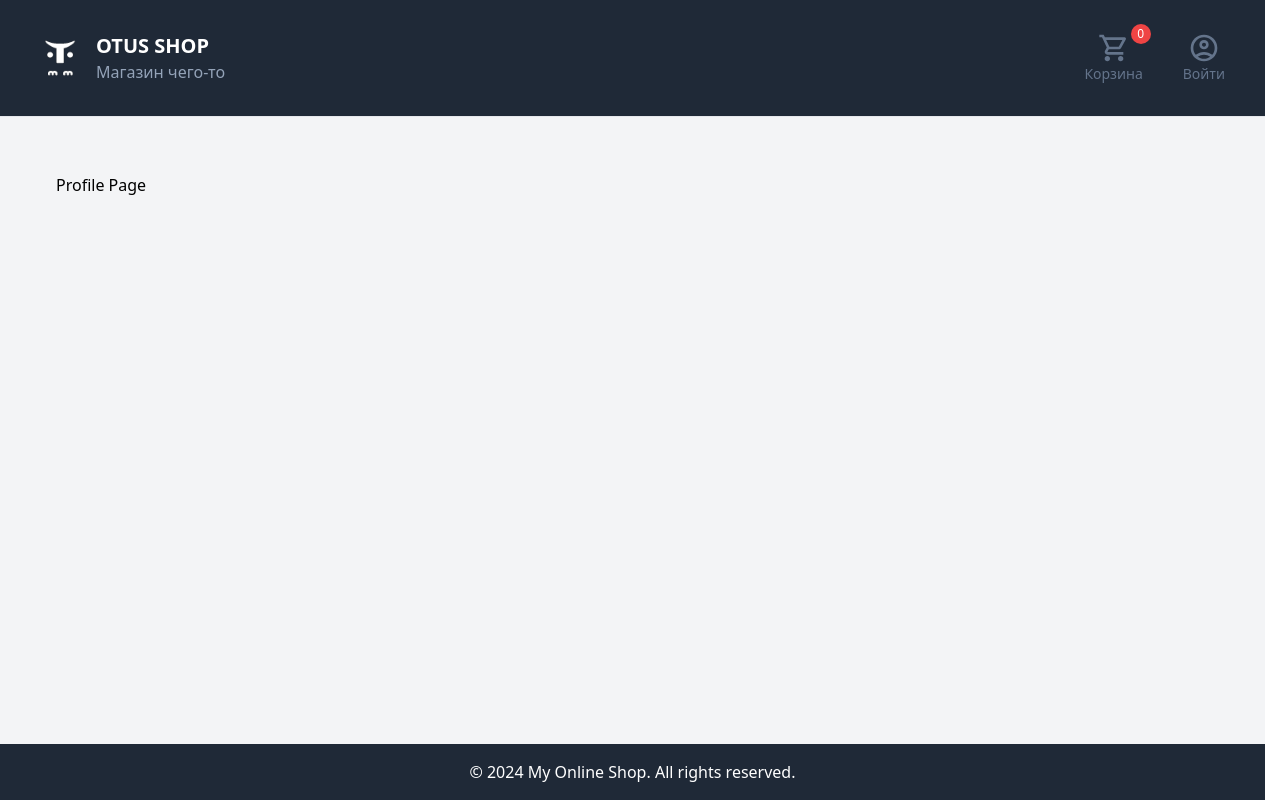
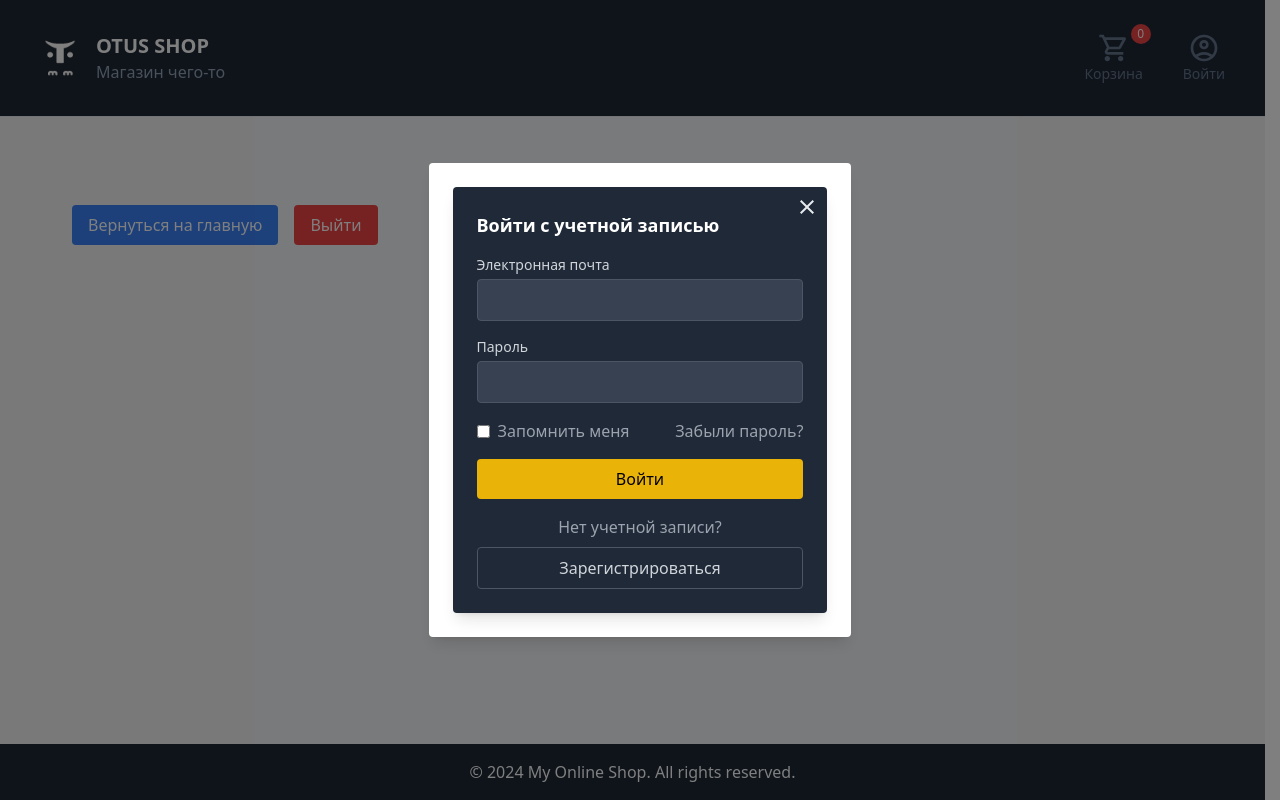
Before and after one commit to Bogrado/otus-shop, a Vue app: page /profile in a window 1280 px wide. Both pictures are taken after a click on the item "Войти". Built offline with nearby package versions, Linux system fonts and the light colour scheme.

Commit message:
add registration and authentication

```diff
--- a/src/App.vue
+++ b/src/App.vue
@@ -20,8 +20,17 @@
 import AppHeader from '@/components/AppHeader.vue'
 import { vAutoAnimate } from '@formkit/auto-animate'
 import { useLoadingStore } from '@/stores/loadingStore.js'
+import { useAuthStore } from '@/stores/authStore.js'
+import { onMounted } from 'vue'
 
 const loadingStore = useLoadingStore()
+const authStore = useAuthStore()
+
+onMounted(() => {
+  if (authStore.token) {
+    authStore.fetchUser()
+  }
+})
 </script>
 
 <style>
--- a/src/components/AppHeader.vue
+++ b/src/components/AppHeader.vue
@@ -2,7 +2,9 @@
 import ShoppingCartIcon from '@/components/icons/ShoppingCartIcon.vue'
 import { useCartStore } from '@/stores/cartStore.js'
 import { useModalStore } from '@/stores/modalStore.js'
+import { useAuthStore } from '@/stores/authStore.js'
 import { ref, computed } from 'vue'
+import { useRouter } from 'vue-router'
 import AccountIcon from '@/components/icons/AccountIcon.vue'
 import AppModal from '@/components/AppModal.vue'
 import LoginForm from '@/components/LoginForm.vue'
@@ -10,9 +12,10 @@ import RegisterForm from '@/components/RegisterForm.vue'
 
 const cartStore = useCartStore()
 const modalStore = useModalStore()
+const authStore = useAuthStore()
+const router = useRouter()
 
 const totalItems = computed(() => cartStore.totalItems)
-const showDropdown = ref(false)
 const modalType = ref('')
 
 const openLoginModal = () => {
@@ -29,7 +32,18 @@ const closeModal = () => modalStore.closeModal()
 
 const isLoginModalOpen = computed(() => modalStore.isOpen && modalType.value === 'login')
 const isRegisterModalOpen = computed(() => modalStore.isOpen && modalType.value === 'register')
+const isLoggedIn = computed(() => !!authStore.token)
+const user = computed(() => authStore.user)
+
+const handleAccountClick = () => {
+  if (isLoggedIn.value) {
+    router.push('/profile')
+  } else {
+    openLoginModal()
+  }
+}
 </script>
+
 <template>
   <header
     v-auto-animate
@@ -58,21 +72,12 @@ const isRegisterModalOpen = computed(() => modalStore.isOpen && modalType.value
           </span>
         </li>
       </router-link>
-      <li
-        v-auto-animate
-        class="relative flex flex-col items-center text-slate-500 cursor-pointer hover:text-white"
-        @mouseenter="showDropdown = true"
-        @mouseleave="showDropdown = false"
-      >
+      <li class="relative flex flex-col items-center text-slate-500 cursor-pointer hover:text-white"
+          @click="handleAccountClick" v-auto-animate>
         <account-icon class="w-8 h-8 fill-current" />
-        <span class="text-sm">Войти</span>
-        <div v-if="showDropdown" class="absolute top-12 right-0 bg-white shadow-lg rounded-md p-4">
-          <button @click="openLoginModal" class="block w-full text-left mb-2 border-b border-slate-700 text-black">
-            Войти
-          </button>
-          <button @click="openRegisterModal" class="block w-full text-left border-b border-slate-700 text-black">
-            Зарегистрироваться
-          </button>
+        <span v-if="!isLoggedIn" class="text-sm">Войти</span>
+        <div v-else class="text-sm flex flex-col items-center">
+          <span class="text-sm">{{ user?.fullName }}</span>
         </div>
       </li>
     </ul>
--- a/src/components/LoginForm.vue
+++ b/src/components/LoginForm.vue
@@ -1,11 +1,12 @@
 <template>
-  <form class="space-y-4 bg-gray-800 p-6 rounded shadow-lg">
+  <form @submit.prevent="login" class="space-y-4 bg-gray-800 p-6 rounded shadow-lg">
     <h2 class="text-white text-lg font-bold mb-4">Войти с учетной записью</h2>
     <div>
       <label for="login-email" class="block text-sm font-medium text-gray-300">Электронная почта</label>
       <input
         id="login-email"
         type="email"
+        v-model="email"
         class="mt-1 block w-full p-2 border rounded bg-gray-700 text-white border-gray-600"
         required
       />
@@ -15,6 +16,7 @@
       <input
         id="login-password"
         type="password"
+        v-model="password"
         class="mt-1 block w-full p-2 border rounded bg-gray-700 text-white border-gray-600"
         required
       />
@@ -27,6 +29,7 @@
       <a href="#" class="hover:text-white">Забыли пароль?</a>
     </div>
     <button
+      @click="login"
       type="submit"
       class="w-full bg-yellow-500 text-black py-2 rounded hover:bg-yellow-600 transition"
     >
@@ -42,5 +45,22 @@
         Зарегистрироваться
       </button>
     </div>
+    <p v-if="error" class="text-red-500 mt-4">{{ error }}</p>
   </form>
 </template>
+
+<script setup>
+import { computed, ref } from 'vue'
+import { useAuthStore } from '@/stores/authStore'
+
+const authStore = useAuthStore()
+const email = ref('')
+const password = ref('')
+
+const login = async () => {
+  console.log(1)
+  await authStore.login(email.value, password.value)
+}
+
+const error = computed(() => authStore.error)
+</script>
--- a/src/components/RegisterForm.vue
+++ b/src/components/RegisterForm.vue
@@ -1,11 +1,22 @@
 <template>
-  <form class="space-y-4 bg-gray-800 p-6 rounded shadow-lg w-96">
+  <form @submit.prevent="register" class="space-y-4 bg-gray-800 p-6 rounded shadow-lg w-96">
     <h2 class="text-white text-lg font-bold mb-4">Создать учетную запись</h2>
+    <div>
+      <label for="register-fullName" class="block text-sm font-medium text-gray-300">Полное имя</label>
+      <input
+        id="register-fullName"
+        type="text"
+        v-model="fullName"
+        class="mt-1 block w-full p-2 border rounded bg-gray-700 text-white border-gray-600"
+        required
+      />
+    </div>
     <div>
       <label for="register-email" class="block text-sm font-medium text-gray-300">Электронная почта</label>
       <input
         id="register-email"
         type="email"
+        v-model="email"
         class="mt-1 block w-full p-2 border rounded bg-gray-700 text-white border-gray-600"
         required
       />
@@ -15,6 +26,7 @@
       <input
         id="register-password"
         type="password"
+        v-model="password"
         class="mt-1 block w-full p-2 border rounded bg-gray-700 text-white border-gray-600"
         required
       />
@@ -24,11 +36,13 @@
       <input
         id="register-confirm-password"
         type="password"
+        v-model="confirmPassword"
         class="mt-1 block w-full p-2 border rounded bg-gray-700 text-white border-gray-600"
         required
       />
     </div>
     <button
+      @click="register"
       type="submit"
       class="w-full bg-yellow-500 text-black py-2 rounded hover:bg-yellow-600 transition"
     >
@@ -44,5 +58,28 @@
         Войти
       </button>
     </div>
+    <p v-if="error" class="text-red-500 mt-4">{{ error }}</p>
   </form>
 </template>
+
+<script setup>
+import { ref, computed } from 'vue'
+import { useAuthStore } from '@/stores/authStore'
+
+const authStore = useAuthStore()
+const fullName = ref('')
+const email = ref('')
+const password = ref('')
+const confirmPassword = ref('')
+
+const register = async () => {
+  console.log(1)
+  if (password.value !== confirmPassword.value) {
+    authStore.error = "Passwords don't match"
+    return
+  }
+  await authStore.register(fullName.value, email.value, password.value)
+}
+
+const error = computed(() => authStore.error)
+</script>
--- a/src/pages/ProfileView.vue
+++ b/src/pages/ProfileView.vue
@@ -1,9 +1,33 @@
-<script setup></script>
-
 <template>
-  <div>
-    <h1>Profile Page</h1>
+  <div class="container mx-auto p-4">
+    <h1 class="text-3xl font-bold mb-4">{{ user?.fullName }}</h1>
+    <p class="text-lg mb-4">{{ user?.email }}</p>
+    <div class="flex space-x-4">
+      <router-link to="/">
+        <button class="bg-blue-500 text-white py-2 px-4 rounded hover:bg-blue-600 transition">
+          Вернуться на главную
+        </button>
+      </router-link>
+      <button @click="logout" class="bg-red-500 text-white py-2 px-4 rounded hover:bg-red-600 transition">
+        Выйти
+      </button>
+    </div>
   </div>
 </template>
 
+<script setup>
+import { useAuthStore } from '@/stores/authStore.js'
+import { useRouter } from 'vue-router'
+import { computed } from 'vue'
+
+const authStore = useAuthStore()
+const router = useRouter()
+const user = computed(() => authStore.user)
+
+const logout = () => {
+  authStore.logout()
+  router.push('/')
+}
+</script>
+
 <style scoped></style>
--- a/src/services/apiService.js
+++ b/src/services/apiService.js
@@ -2,7 +2,7 @@ import axios from 'axios'
 import { useQueryParamsStore } from '@/stores/queryParamsStore'
 import { useCartQueryParamsStore } from '@/stores/cartQueryParamsStore'
 
-const API_URL = 'https://6f8022cf47b3f024.mokky.dev/items'
+const API_URL = 'https://6f8022cf47b3f024.mokky.dev'
 
 const getRequestParams = (context, additionalParams) => {
   let params = {}
@@ -28,10 +28,40 @@ export const fetchProducts = async (context = 'catalog', additionalParams = {})
   const params = getRequestParams(context, additionalParams)
 
   try {
-    const response = await axios.get(API_URL, { params })
+    const response = await axios.get(`${API_URL}/items`, { params })
     return response.data
   } catch (error) {
     console.error('Error fetching products:', error)
     throw error
   }
 }
+
+export const authenticate = async (endpoint, payload) => {
+  try {
+    const response = await axios.post(`${API_URL}/${endpoint}`, payload, {
+      headers: {
+        Accept: 'application/json',
+        'Content-Type': 'application/json'
+      }
+    })
+
+    return response.data
+  } catch (err) {
+    console.error('Error authenticating:', err)
+    console.log('(╮°-°)╮┳━━┳ ( ╯°□°)╯ ┻━━┻')
+  }
+}
+
+export const fetchUserData = async (token) => {
+  try {
+    const response = await axios.get(`${API_URL}/auth_me`, {
+      headers: {
+        Authorization: `Bearer ${token}`
+      }
+    })
+    return response.data
+  } catch (error) {
+    console.error('Error fetching user data:', error)
+    throw error
+  }
+}
--- /dev/null
+++ b/src/stores/authStore.js
@@ -0,0 +1,61 @@
+import { defineStore } from 'pinia'
+import { ref } from 'vue'
+import { authenticate, fetchUserData } from '@/services/apiService'
+
+export const useAuthStore = defineStore('auth', () => {
+  const user = ref(null)
+  const token = ref(localStorage.getItem('token') || null)
+  const error = ref(null)
+
+  const login = async (email, password) => {
+    try {
+      const data = await authenticate('auth', { email, password })
+      user.value = data.data
+      token.value = data.token
+      error.value = null
+      localStorage.setItem('token', data.token)
+    } catch (err) {
+      error.value = err
+    }
+  }
+
+  const register = async (fullName, email, password) => {
+    try {
+      const data = await authenticate('register', { fullName, email, password })
+      user.value = data.data
+      token.value = data.token
+      error.value = null
+      localStorage.setItem('token', data.token)
+    } catch (err) {
+      error.value = err
+    }
+  }
+
+  const fetchUser = async () => {
+    if (!token.value) return
+
+    try {
+      user.value = await fetchUserData(token.value)
+    } catch (err) {
+      error.value = err
+      logout()
+    }
+  }
+
+  const logout = () => {
+    user.value = null
+    token.value = null
+    error.value = null
+    localStorage.removeItem('token')
+  }
+
+  return {
+    user,
+    token,
+    error,
+    login,
+    register,
+    logout,
+    fetchUser
+  }
+})
```
Also changed, not shown: 1 other file (tests, documents, lock files or other folders).
